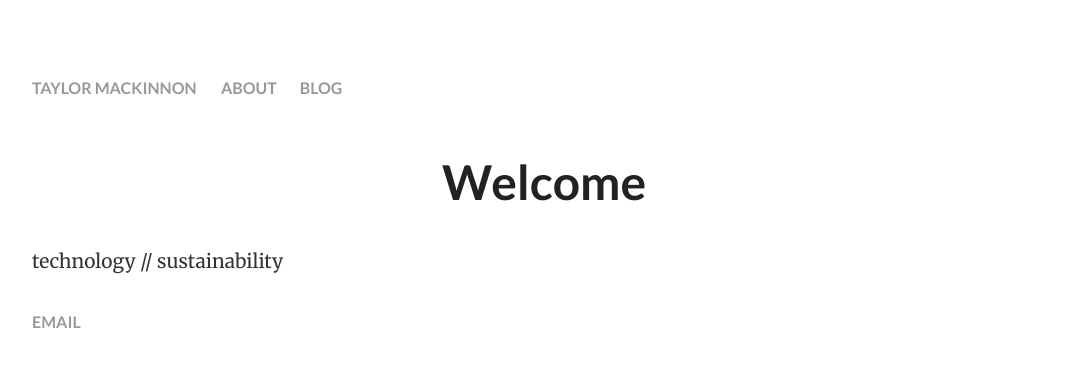
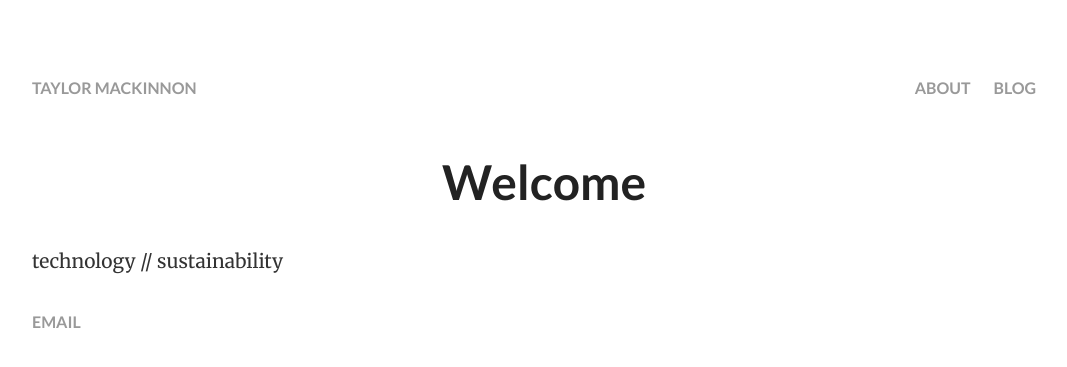
Before and after one commit to taymac/taymac.github.io, a Jekyll site: the page built from index.html, in a window 1280 px wide. Shown: the top 367 px of the page, without its empty margins (96-1163 px from the left). Built offline with Jekyll 4.4.1, drawn with Linux system fonts in a browser that asks for light colours.

Commit message:
Update main.css

```diff
--- a/css/main.css
+++ b/css/main.css
@@ -113,9 +113,12 @@
        margin-right: 20px;
    }
 
-   #headeright {
+   #headeleft {
       font-size: 24px;
       color: #000;
+   }
+   #headerright {
+     float: right;
    }
 
    a {
@@ -163,9 +166,7 @@
        list-style: none;
    }
 
-   #right {
-     float: right;
-   }
+
 
 
 /* ==========================================================================
```
